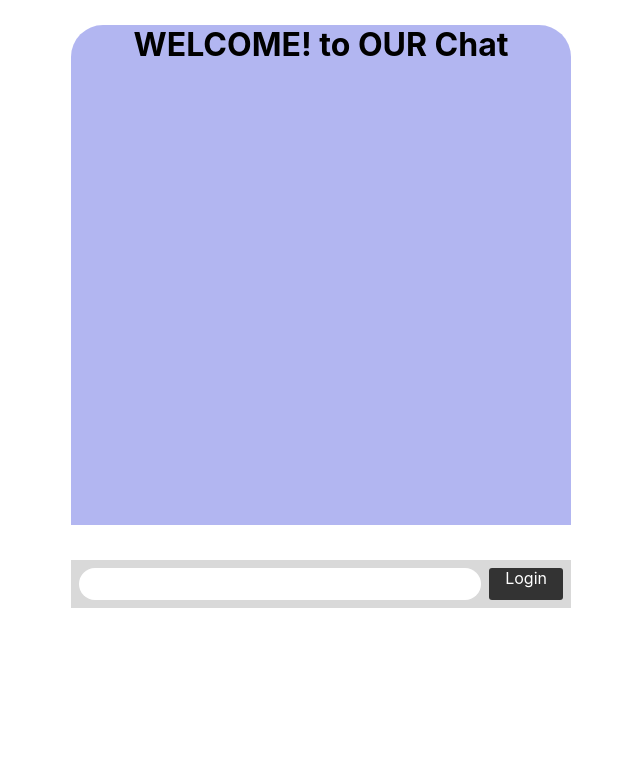
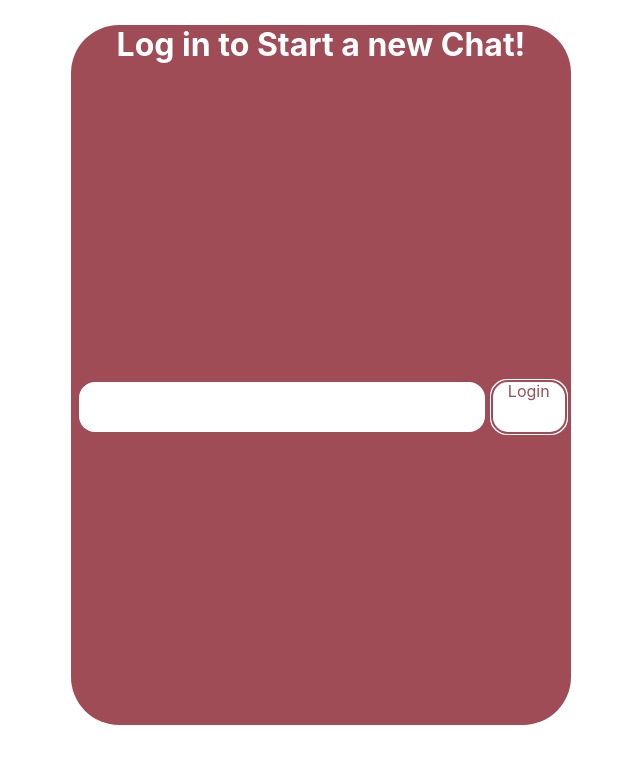
Before and after one commit to SalmaNada5/chat-project, a website: page index.html in a window 1280 px wide. Shown: the whole page, without its empty margins (319-959 px from the left). Drawn offline with nearby package versions, Linux system fonts and the light colour scheme; no server answers.

Commit message:
change in design of the chat by sama

```diff
--- a/index.html
+++ b/index.html
@@ -1,33 +1,38 @@
 <!DOCTYPE html>
 <html>
   <head>
-    <title>Socket.IO chat</title>
+    <title>first Socket.IO chat project</title>
 
     <style>
       body {
-        font-family: -apple-system, BlinkMacSystemFont, "Segoe UI", Roboto,
-          Helvetica, Arial, sans-serif;
+        font-family: -apple-system, BlinkMacSystemFont, "Segoe UI", sans-serif,
+          Helvetica, Arial;
       }
       h1 {
+        /* added a color to make it white and changed the margin from top  */
         text-align: center;
-        margin: auto;
+        margin-top: 0.5%;
+        color: #fff;
       }
       .container {
-        height: 500px;
+        /* change height, added a border raduis and changed the background color */
+        height: 700px;
         width: 500px;
         margin: auto;
         display: block;
         margin-top: 2%;
-        border-top-left-radius: 2rem;
-        border-top-right-radius: 2rem;
-        background-color: rgba(152, 157, 236, 0.747);
+        margin-bottom: 2%;
+        border-radius: 3rem;
+        background-color: rgba(159,76,86,255);
       }
 
       #form {
-        background: rgba(0, 0, 0, 0.15);
-        padding: 0.25rem;
+        /*changed the color */
+        background:rgba(191,140,144,255);
+        border-radius: 30px;
+        padding: 0.10rem;
         position: absolute;
-        margin: 0;
+        margin-top: 0%;
         width: 500px;
         display: none;
 
@@ -46,45 +51,44 @@
         outline: none;
       }
       #form > button {
-        background: #333;
+        /*edit on the send button*/
+        background: rgba(159,76,86,255);
         border: none;
-        padding: 0 1rem;
+        padding:0 1rem;
         margin: 0.25rem;
-        border-radius: 3px;
-        outline: none;
+        border-radius: 20px;
+        outline:none;
         color: #fff;
       }
 
       #form0 {
-        background: rgba(0, 0, 0, 0.15);
-        padding: 0.25rem;
+        padding: 0.20rem;
         position: fixed;
-        margin: 0;
+        margin: 1px;
         width: 500px;
         display: flex;
-        bottom: 24%;
-        height: 3rem;
+        bottom: 45%;
+        height: 4rem;
         box-sizing: border-box;
-        backdrop-filter: blur(10px);
       }
       #name {
         border: none;
         padding: 0 1rem;
         flex-grow: 1;
-        border-radius: 2rem;
+        border-radius: 1rem;
         margin: 0.25rem;
       }
       #name:focus {
         outline: none;
       }
       #form0 > span {
-        background: #333;
-        border: none;
+        /*edit on the login button */
+        background: #fff;
         padding: 0 1rem;
-        margin: 0.25rem;
-        border-radius: 3px;
-        outline: none;
-        color: #fff;
+        margin: 0.2rem;
+        border-radius: 1rem;
+        outline: auto;
+        color: rgb(159,76,86,255);
       }
       #messages {
         list-style-type: none;
@@ -106,7 +110,7 @@
 
       <div id="con">
         <h1>
-          WELCOME! to OUR Chat
+          Log in to Start a new Chat!
         </h1>
         <span></span>
         <form id="form0">
@@ -132,10 +136,9 @@
       function addemoj(e) {
         document.getElementById("input").value += e;
       }
-      var time = new Date(); //add time
-      var hours,minutes; //declare variables
-      var names = ["salma", "sara", "sama", "mariam","hazem"];
-      var colors = ["blue", "red", "yellow", "green","grey"];
+
+      var names = ["salma", "sara", "sama", "mariam","hazem"]; //change names
+      var colors = ["blue", "red", "yellow", "green","grey"]; //change colors for each user
       var name = "";
       var color = "";
       function takename() {
@@ -160,11 +163,7 @@
           let msg = {
             name: name,
             color: color,
-            value: input.value,
-            //from here edit to add time
-            hours:time.getHours(),
-            minutes:time.getMinutes(),
-
+            value: input.value
           };
           socket.emit("chat message", msg);
           input.value = "";
@@ -180,12 +179,7 @@
           msg.name +
           " : </span>" +
           " " +
-          msg.value+
-          //time editing
-          " <br/>"+
-          (msg.hours - 12)+
-          ":"+
-          msg.minutes;
+          msg.value;
         // item.textContent = msg;
         messages.appendChild(item);
         window.scrollTo(0, document.body.scrollHeight);
```
